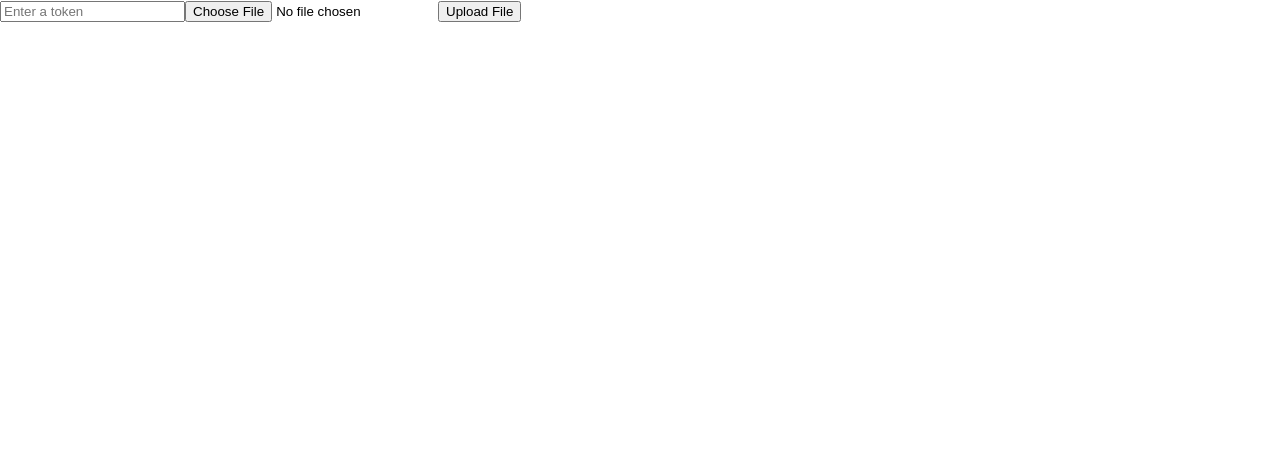
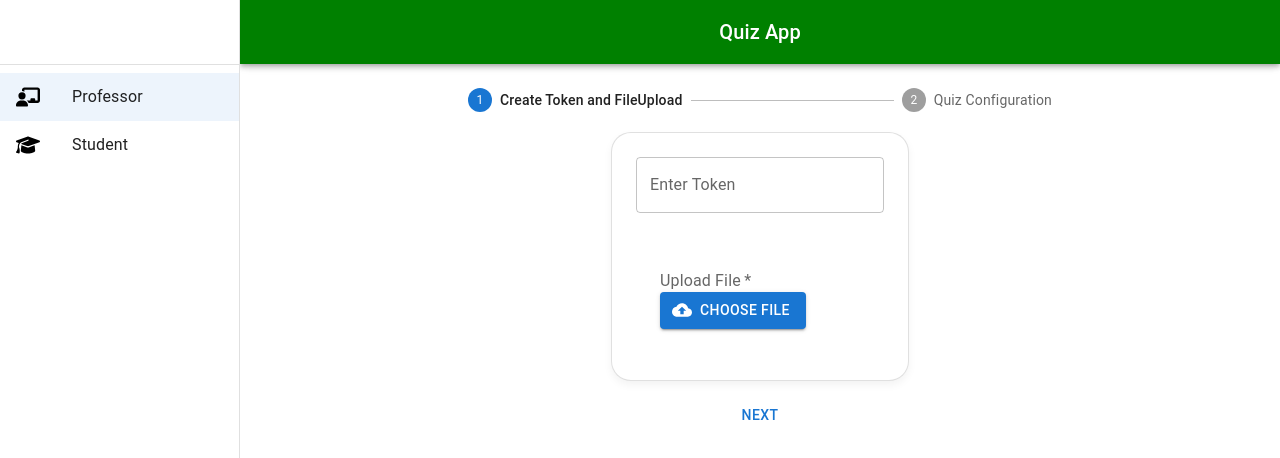
Before and after one commit to pablosantos-indio/QuizApp, a React (Create React App) app in the folder client/: page / in a window 1280 px wide. Shown: the top 458 px of the page. Built offline with nearby package versions, Linux system fonts and the light colour scheme.

Commit message:
Adjusts from last commits

```diff
--- a/client/package.json
+++ b/client/package.json
@@ -15,7 +15,7 @@
     "react": "^18.3.0",
     "react-dom": "^18.3.0",
     "react-router-dom": "^6.23.0",
-    "react-scripts": "^3.0.1",
+    "react-scripts": "^5.0.1",
     "styled-components": "^6.1.11",
     "web-vitals": "^2.1.4"
   },
--- a/client/src/App.js
+++ b/client/src/App.js
@@ -1,10 +1,11 @@
 import React from 'react';
-import FileUpload from './components/FileUpload';
+import Home from './components/Home';
+// import FileUpload from './components/FileUpload';
 
 function App() {
   return (
     <div className="App">
-      <FileUpload />
+      <Home />
     </div>
   );
 }
--- a/client/src/components/CreateQuiz.js
+++ b/client/src/components/CreateQuiz.js
@@ -30,7 +30,7 @@ export default function CreateQuiz({ token, setToken, setFile, errorFileUpload,
         const regex = /^(?=.*[a-zA-Z])(?=.*\d)[a-zA-Z\d]+$/;
         if (!regex.test(newToken)) {
             setErrorCreateToken(true);
-            setErrorMessageCreateToken('Token must include at least one letter and one number and cannot contain special characters or spaces.');
+            setErrorMessageCreateToken('The token must include at least one letter and one number, and it cannot contain special characters or spaces.');
         } else {
             setErrorCreateToken(false);
             setErrorMessageCreateToken('');
@@ -73,7 +73,7 @@ export default function CreateQuiz({ token, setToken, setFile, errorFileUpload,
             <Box sx={{ display: 'flex', flexDirection: 'column' }}>
                 <TextField
                     id="token-create"
-                    label="Enter the Token"
+                    label="Enter Token"
                     value={token}
                     onChange={handleTokenChange}
                     error={errorCreateToken}
@@ -85,7 +85,7 @@ export default function CreateQuiz({ token, setToken, setFile, errorFileUpload,
                 <FormControl sx={{ m: 3 }} error={errorFileUpload} variant="standard">
 
                     <FormLabel htmlFor="upload-file" required>
-                        Upload the file here
+                        Upload File
                     </FormLabel>
                     <Button
                         component="label"
@@ -95,7 +95,7 @@ export default function CreateQuiz({ token, setToken, setFile, errorFileUpload,
                         startIcon={<CloudUploadIcon />}
                         name="upload-file"
                     >
-                        Upload file
+                        Choose File
                         <VisuallyHiddenInput type="file" accept=".csv, .xlsx, .xls" required onChange={handleFileChange} />
                     </Button>
                     <FormHelperText>{errorMessageFileUpload}</FormHelperText>
```
Also changed, not shown: 1 other file (tests, documents, lock files or other folders).
